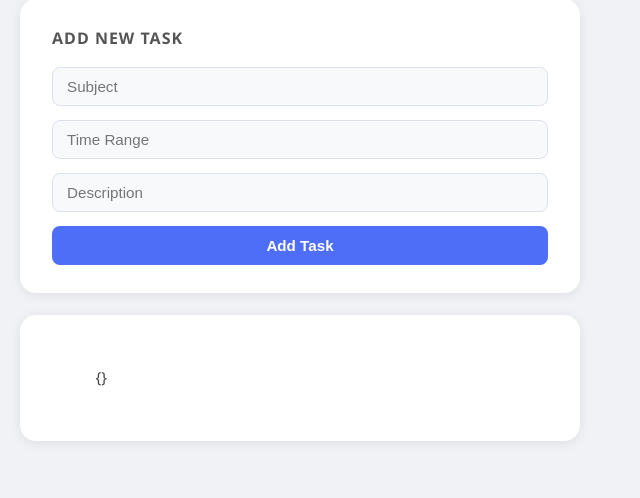
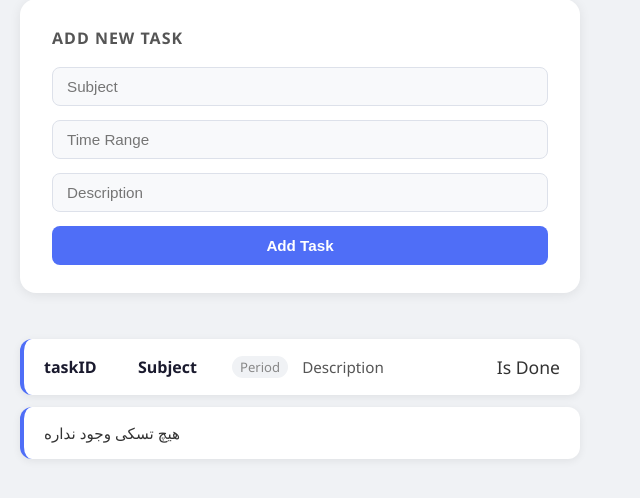
Before and after one commit to ahj1234/WebToDoList, a Flask app: page /Dashboard in a window 1280 px wide. Shown: the part 110-608 px from the top of the page, without its empty margins (0-640 px from the left). Run offline with Flask 3, Linux system fonts and the light colour scheme.

Commit message:
Tasks view added

```diff
--- a/Classes/TO_DO_List.py
+++ b/Classes/TO_DO_List.py
@@ -1,7 +1,8 @@
 counter = 0
 
 class Task:
-    def __init__(self, Time_Range=None, Subject=None, Description=None):
+    def __init__(self, Time_Range=None, Subject=None, Description=None ,taskID=None):
+        self.taskID = taskID
         self.Time_Range = Time_Range
         self.Subject = Subject
         self.Description = Description
@@ -16,7 +17,7 @@
 
     def add_new_task(self, Time_Range, Subject, Description):
         global counter
-        self.cart[counter] = Task(Time_Range, Subject, Description)
+        self.cart[counter] = Task(Time_Range, Subject, Description , taskID=counter)
         counter += 1
 
     def rem(self, id):
--- a/static/Dashboard/style.css
+++ b/static/Dashboard/style.css
@@ -64,6 +64,23 @@
     background: #fff;
 }
 
+/* Checkbox */
+form label {
+    display: flex;
+    align-items: center;
+    gap: 8px;
+    font-size: 0.9rem;
+    color: #555;
+    cursor: pointer;
+}
+
+form input[type="checkbox"] {
+    width: 17px;
+    height: 17px;
+    accent-color: #4f6ef7;
+    cursor: pointer;
+}
+
 /* Submit button */
 form input[type="submit"] {
     width: 100%;
@@ -78,29 +95,65 @@
     transition: background 0.2s, transform 0.1s;
 }
 
-form input[type="submit"]:hover {
-    background: #3a57d4;
+form input[type="submit"]:hover  { background: #3a57d4; }
+form input[type="submit"]:active { transform: scale(0.98); }
+
+/* ── Task List Container ───────────────────────────────── */
+ul {
+    list-style: none;
+    max-width: 560px;
+    margin-top: 24px;
+    display: flex;
+    flex-direction: column;
+    gap: 12px;
 }
 
-form input[type="submit"]:active {
-    transform: scale(0.98);
+/* ── Each Task Card ────────────────────────────────────── */
+ul li {
+    background: #ffffff;
+    border-radius: 12px;
+    padding: 16px 20px;
+    box-shadow: 0 2px 8px rgba(0, 0, 0, 0.07);
+    display: flex;
+    align-items: center;
+    gap: 14px;
+    font-size: 0.95rem;
+    color: #333;
+    border-left: 4px solid #4f6ef7;
+    transition: box-shadow 0.2s;
 }
 
-p {
-    max-width: 560px;
-    background: #ffffff;
-    border-radius: 16px;
-    padding: 24px 28px;
-    box-shadow: 0 2px 12px rgba(0, 0, 0, 0.08);
-    font-size: 0.95rem;
-    line-height: 1.7;
-    color: #444;
-    white-space: pre-wrap;
-    word-break: break-word;
+ul li:hover {
+    box-shadow: 0 4px 16px rgba(0, 0, 0, 0.11);
 }
 
-p:empty::before {
-    content: "No tasks yet. Add one above ✨";
+ul li strong {
+    font-size: 1rem;
+    color: #1a1a2e;
+    min-width: 80px;
+}
+
+ul li span.time {
+    font-size: 0.82rem;
+    color: #888;
+    background: #f0f2f5;
+    padding: 2px 8px;
+    border-radius: 20px;
+}
+
+ul li span.desc {
+    flex: 1;
+    color: #555;
+}
+
+ul li span.status {
+    font-size: 1.1rem;
+}
+
+/* Empty state */
+ul li:only-child:has(span.empty) {
+    border-left-color: #ccc;
     color: #aaa;
     font-style: italic;
+    justify-content: center;
 }
--- a/templates/Dashboard/index.html
+++ b/templates/Dashboard/index.html
@@ -13,8 +13,25 @@
             <input type="submit" value="Add Task">
         </form>
         <br>
-        <p>
-            {{ Current_List }}
-        </p>
+        <ul>
+            <li>
+                <strong>taskID</strong>
+                <strong>Subject</strong>
+                <span class="time">Period</span>
+                <span class="desc">Description</span>
+                <span class="status">Is Done</span>
+            </li>
+            {% for id, task in Current_List.items() %}
+                <li>
+                    <strong>{{ task.taskID }}</strong>
+                    <strong>{{ task.Subject }}</strong>
+                    <span class="time">{{ task.Time_Range }}</span>
+                    <span class="desc">{{ task.Description }}</span>
+                    <span class="status">{% if task.done %}✅{% else %}⬜{% endif %}</span>
+                </li>
+            {% else %}
+                <li><span class="empty">هیچ تسکی وجود نداره</span></li>
+            {% endfor %}
+        </ul>
     </body>
 </html>
```
